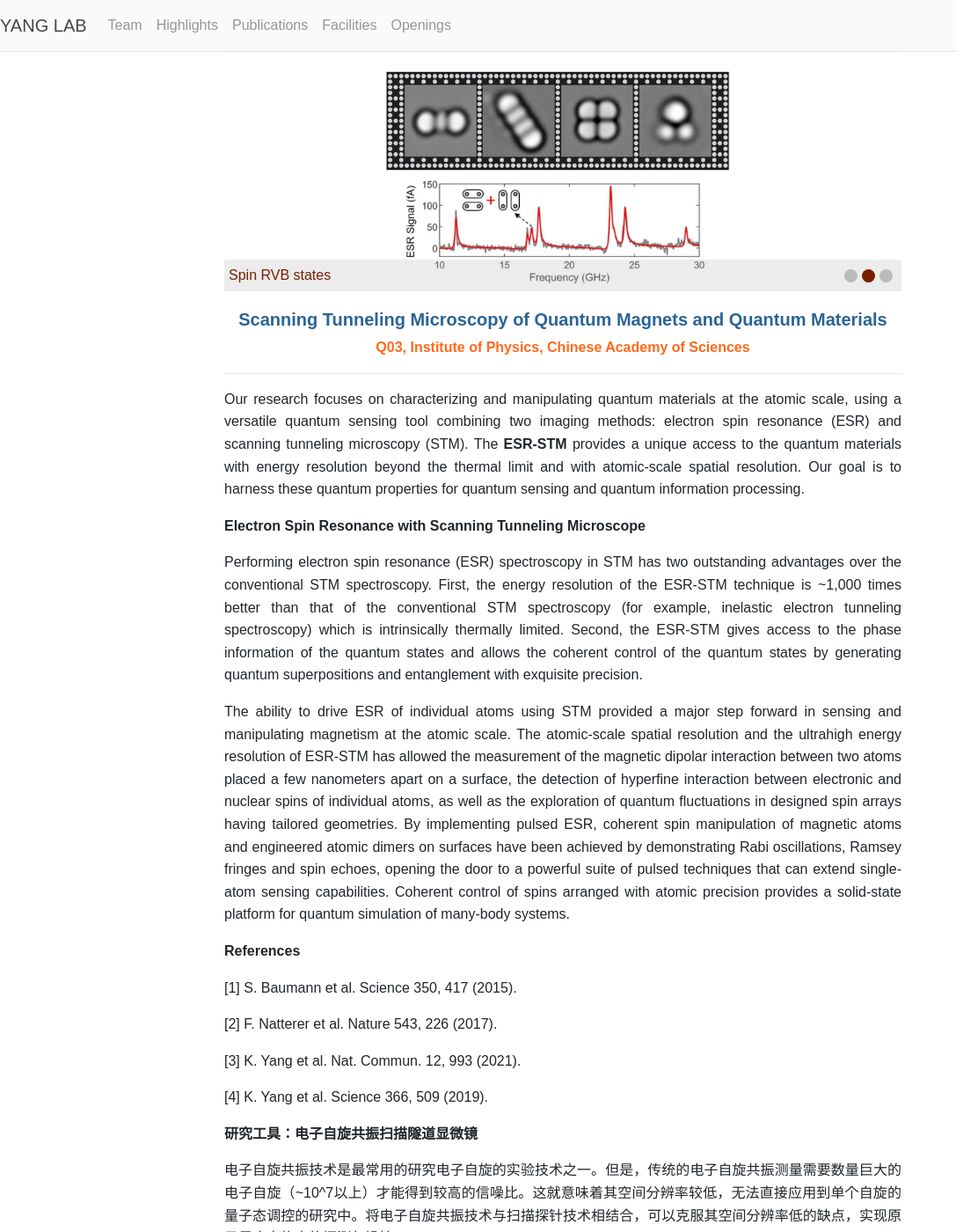
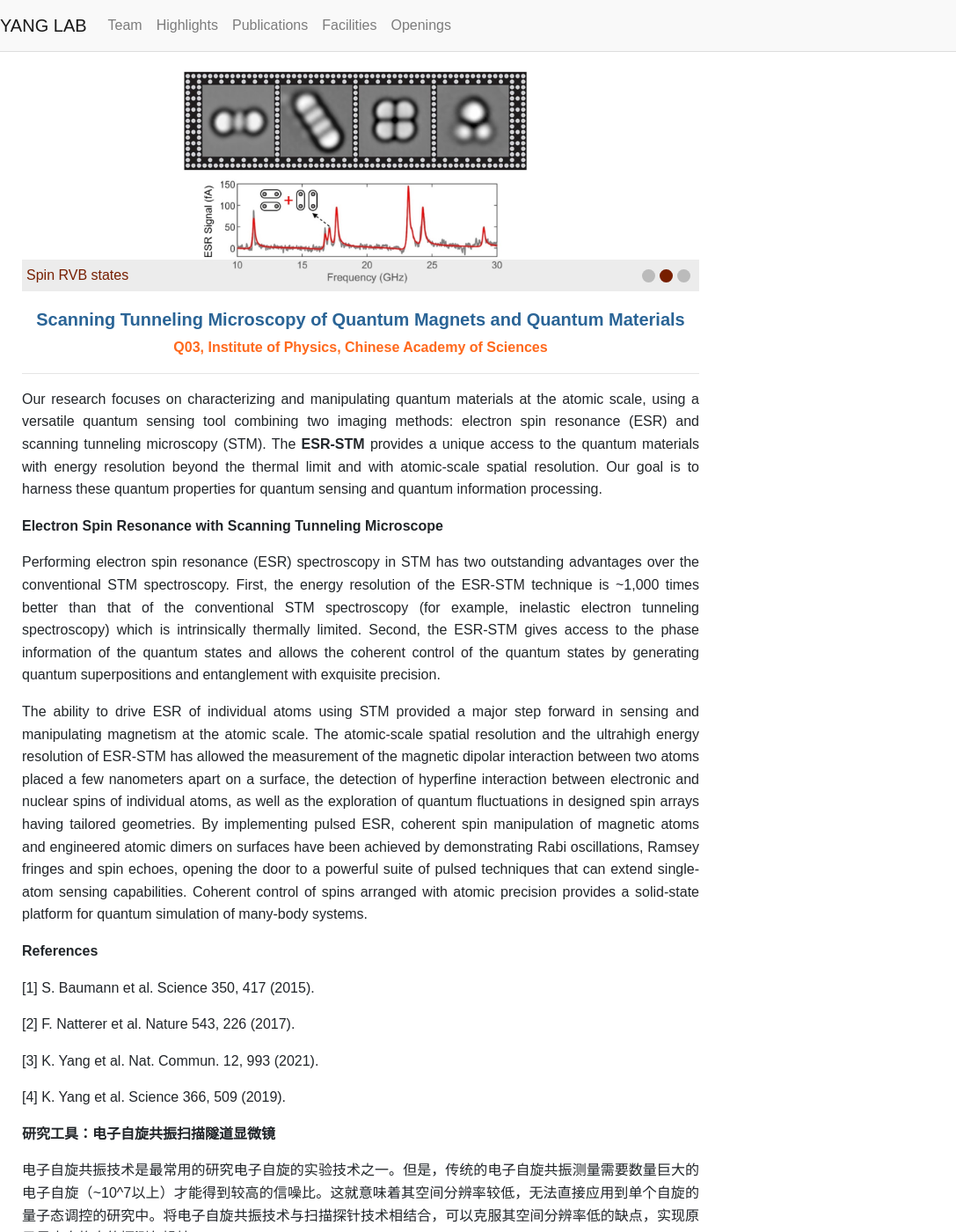
Before and after one commit to ZoomWuun/Q03i, a Jekyll site: the page built from _pages/home.md, in a window 1280 px wide and 1400 px high. Shown: the whole window at 88% size, without its empty margins (0-1087 px from the left). Built offline with Jekyll 4.4.1, drawn with Linux system fonts in a browser that asks for light colours.

Commit message:
Add files via upload

```diff
--- a/_includes/header.html
+++ b/_includes/header.html
@@ -35,14 +35,14 @@
 <style>
     body {
         padding-top: 56px; /* Adjust based on the height of the navbar */
-		margin: 0 auto;
+		margin: 0 10px;
     }
 
     .fixed-top {
         position: fixed;
 		background-color: #f9f9f9;
 		border-bottom: 1px solid #ddd;
-		opacity: 0.8;
+		opacity: 1;
         width: 100%;
         z-index: 1030; /* Ensure the navbar is on top of other elements */
     }
@@ -53,7 +53,7 @@
 
     .navbar-brand.scrolled {
         color: #2a6496;
-        opacity: 0.8;
+        opacity: 0.95;
     }
 </style>
 
```
